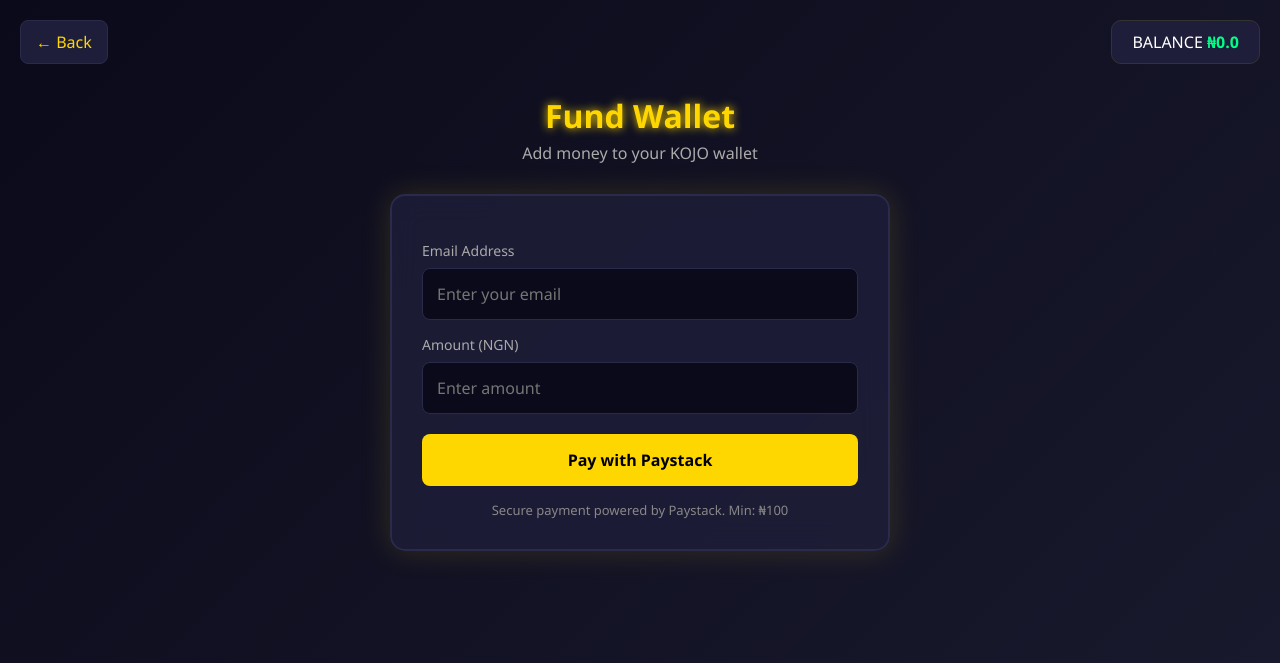
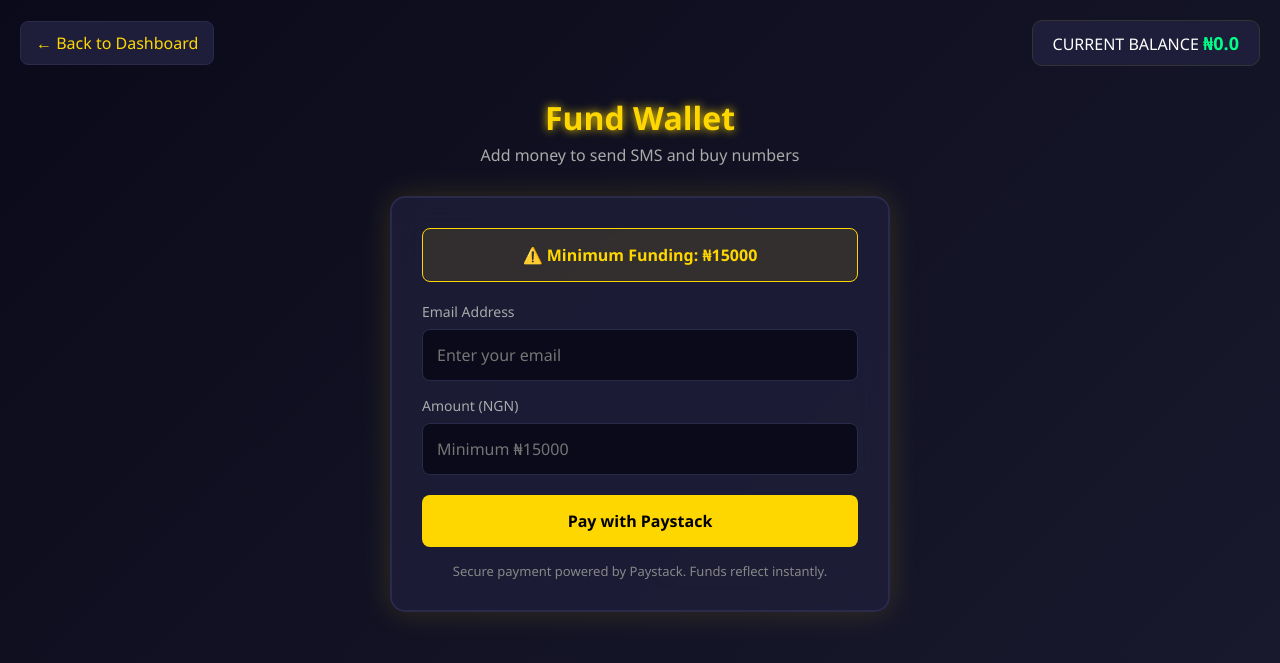
Before and after one commit to ajewoletemi/Kojo-sms-app, a Flask app: page /fund_wallet in a window 1280 px wide. Shown: the top 663 px of the page. Run offline with Flask 3, Linux system fonts and the light colour scheme; the visitor is signed in with stand-in values (Sample User, id 1); data comes from the database, SQL or seed files in the repository.

Commit message:
Update fund_wallet.html

```diff
--- a/templates/fund_wallet.html
+++ b/templates/fund_wallet.html
@@ -5,40 +5,45 @@
 body{background:linear-gradient(135deg, #0a0a1a, #1a1a2e); color:#fff; min-height:100vh; padding:20px;}
 .topbar{display:flex; justify-content:space-between; align-items:center; margin-bottom:30px;}
 .back{background:#1e1e3a; color:#FFD700; border:1px solid #2a2a4a; padding:10px 15px; border-radius:8px; text-decoration:none;}
+.back:hover{background:#2a2a4a;}
 .balance-box{background:#1e1e3a; padding:10px 20px; border-radius:10px; border:1px solid #333;}
-.balance-box b{color:#00FF88;}
+.balance-box b{color:#00FF88; font-size:18px;}
 h1{color:#FFD700; text-align:center; margin-bottom:5px; text-shadow:0 0 10px #FFD700;}
 .subtitle{text-align:center; color:#aaa; margin-bottom:30px;}
 .card{background:rgba(30,30,58,0.8); backdrop-filter:blur(15px); padding:30px; border-radius:15px; border:2px solid #2a2a4a; max-width:500px; margin:0 auto; box-shadow:0 0 30px rgba(255,215,0,0.15);}
+.alert{background:rgba(255,215,0,0.1); border:1px solid #FFD700; padding:15px; border-radius:8px; margin-bottom:20px; color:#FFD700; text-align:center; font-weight:bold;}
 label{display:block; color:#aaa; margin:15px 0 8px; font-size:14px;}
 input{width:100%; padding:14px; background:#0a0a1a; border:1px solid #2a2a4a; color:#fff; border-radius:8px; font-size:16px;}
 input:focus{outline:none; border-color:#FFD700; box-shadow:0 0 10px #FFD700;}
 .btn{width:100%; background:#FFD700; color:#000; padding:15px; border:none; border-radius:8px; font-weight:bold; cursor:pointer; margin-top:20px; font-size:16px; transition:0.3s;}
 .btn:hover{box-shadow:0 0 20px #FFD700; transform:scale(1.02);}
 .note{color:#888; font-size:13px; margin-top:15px; text-align:center;}
+.flash{color:#00FF88; text-align:center; margin-bottom:15px;}
 </style></head><body>
 
 <div class="topbar">
-<a href="/dashboard" class="back">← Back</a>
-<div class="balance-box"><span>BALANCE</span> <b>₦{{ balance }}</b></div>
+<a href="/dashboard" class="back">← Back to Dashboard</a>
+<div class="balance-box"><span>CURRENT BALANCE</span> <b>₦{{ balance }}</b></div>
 </div>
 
 <h1>Fund Wallet</h1>
-<p class="subtitle">Add money to your KOJO wallet</p>
+<p class="subtitle">Add money to send SMS and buy numbers</p>
 
 <div class="card">
+<div class="alert">⚠️ Minimum Funding: ₦{{ min_fund }}</div>
+
+{% with messages = get_flashed_messages() %}{% for message in messages %}<p class="flash">{{ message }}</p>{% endfor %}{% endwith %}
+
 <form action="/pay" method="POST">
 <label>Email Address</label>
-<input type="email" name="email" placeholder="Enter your email" required>
+<input type="email" name="email" placeholder="Enter your email" value="{{ session.email if session.email else '' }}" required>
 
 <label>Amount (NGN)</label>
-<input type="number" name="amount" placeholder="Enter amount" min="100" required>
+<input type="number" name="amount" placeholder="Minimum ₦15000" min="15000" required>
 
 <button class="btn">Pay with Paystack</button>
 </form>
-<p class="note">Secure payment powered by Paystack. Min: ₦100</p>
+<p class="note">Secure payment powered by Paystack. Funds reflect instantly.</p>
 </div>
 
-{% with messages = get_flashed_messages() %}{% for message in messages %}<p style="color:#FFD700; text-align:center; margin-top:15px;">{{ message }}</p>{% endfor %}{% endwith %}
-
 </body></html>
```
